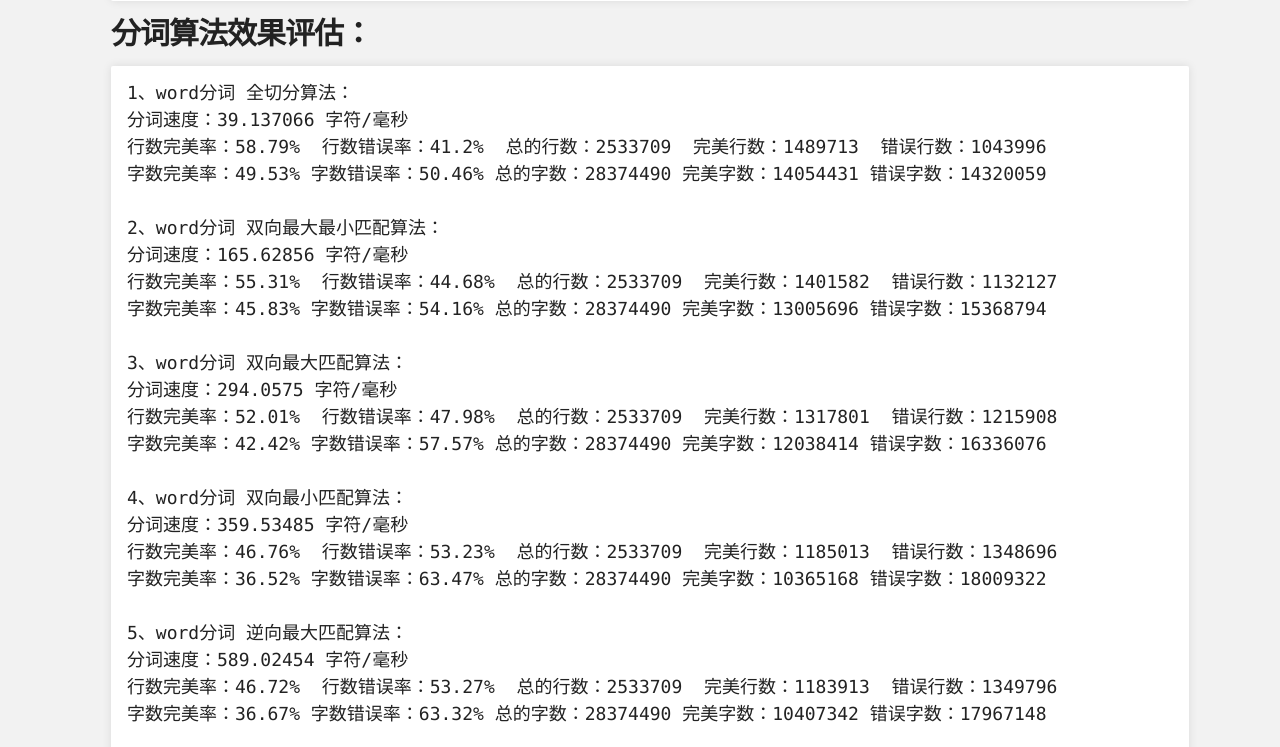
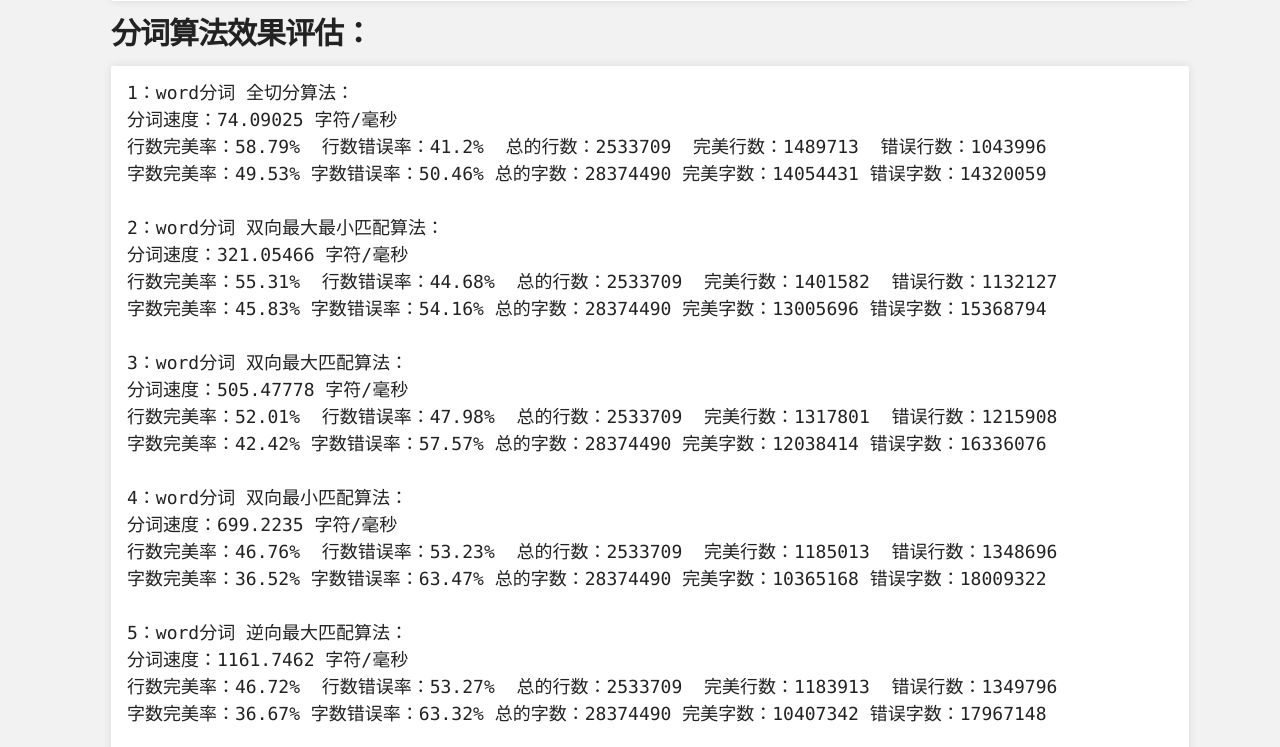
Before and after one commit to ysc/word, a plain HTML site: page index.html in a window 1280 px wide. Shown: the part 3513-4260 px from the top of the page. Drawn offline with Linux system fonts and the light colour scheme.

Commit message:
Update index.html

```diff
--- a/index.html
+++ b/index.html
@@ -164,43 +164,43 @@ wrong-result-***.txt，***为各种分词算法名称，这是分词结果和人
 <h3>
 <a name="%E5%88%86%E8%AF%8D%E7%AE%97%E6%B3%95%E6%95%88%E6%9E%9C%E8%AF%84%E4%BC%B0" class="anchor" href="#%E5%88%86%E8%AF%8D%E7%AE%97%E6%B3%95%E6%95%88%E6%9E%9C%E8%AF%84%E4%BC%B0"><span class="octicon octicon-link"></span></a>分词算法效果评估：</h3>
 
-<pre><code>1、word分词 全切分算法：
-分词速度：39.137066 字符/毫秒
+<pre><code>1：word分词 全切分算法：
+分词速度：74.09025 字符/毫秒
 行数完美率：58.79%  行数错误率：41.2%  总的行数：2533709  完美行数：1489713  错误行数：1043996
 字数完美率：49.53% 字数错误率：50.46% 总的字数：28374490 完美字数：14054431 错误字数：14320059
 
-2、word分词 双向最大最小匹配算法：
-分词速度：165.62856 字符/毫秒
+2：word分词 双向最大最小匹配算法：
+分词速度：321.05466 字符/毫秒
 行数完美率：55.31%  行数错误率：44.68%  总的行数：2533709  完美行数：1401582  错误行数：1132127
 字数完美率：45.83% 字数错误率：54.16% 总的字数：28374490 完美字数：13005696 错误字数：15368794
 
-3、word分词 双向最大匹配算法：
-分词速度：294.0575 字符/毫秒
+3：word分词 双向最大匹配算法：
+分词速度：505.47778 字符/毫秒
 行数完美率：52.01%  行数错误率：47.98%  总的行数：2533709  完美行数：1317801  错误行数：1215908
 字数完美率：42.42% 字数错误率：57.57% 总的字数：28374490 完美字数：12038414 错误字数：16336076
 
-4、word分词 双向最小匹配算法：
-分词速度：359.53485 字符/毫秒
+4：word分词 双向最小匹配算法：
+分词速度：699.2235 字符/毫秒
 行数完美率：46.76%  行数错误率：53.23%  总的行数：2533709  完美行数：1185013  错误行数：1348696
 字数完美率：36.52% 字数错误率：63.47% 总的字数：28374490 完美字数：10365168 错误字数：18009322
 
-5、word分词 逆向最大匹配算法：
-分词速度：589.02454 字符/毫秒
+5：word分词 逆向最大匹配算法：
+分词速度：1161.7462 字符/毫秒
 行数完美率：46.72%  行数错误率：53.27%  总的行数：2533709  完美行数：1183913  错误行数：1349796
 字数完美率：36.67% 字数错误率：63.32% 总的字数：28374490 完美字数：10407342 错误字数：17967148
 
-6、word分词 正向最大匹配算法：
-分词速度：727.83093 字符/毫秒
+6：word分词 正向最大匹配算法：
+分词速度：1212.7405 字符/毫秒
 行数完美率：46.66%  行数错误率：53.33%  总的行数：2533709  完美行数：1182351  错误行数：1351358
 字数完美率：36.73% 字数错误率：63.26% 总的字数：28374490 完美字数：10422209 错误字数：17952281
 
-7、word分词 逆向最小匹配算法：
-分词速度：1049.5465 字符/毫秒
+7：word分词 逆向最小匹配算法：
+分词速度：2134.7043 字符/毫秒
 行数完美率：41.78%  行数错误率：58.21%  总的行数：2533709  完美行数：1058606  错误行数：1475103
 字数完美率：31.68% 字数错误率：68.31% 总的字数：28374490 完美字数：8989797 错误字数：19384693
 
-8、word分词 正向最小匹配算法：
-分词速度：1097.0651 字符/毫秒
+8：word分词 正向最小匹配算法：
+分词速度：2237.03 字符/毫秒
 行数完美率：36.85%  行数错误率：63.14%  总的行数：2533709  完美行数：933769  错误行数：1599940
 字数完美率：26.85% 字数错误率：73.14% 总的字数：28374490 完美字数：7621334 错误字数：20753156
 </code></pre>
```
